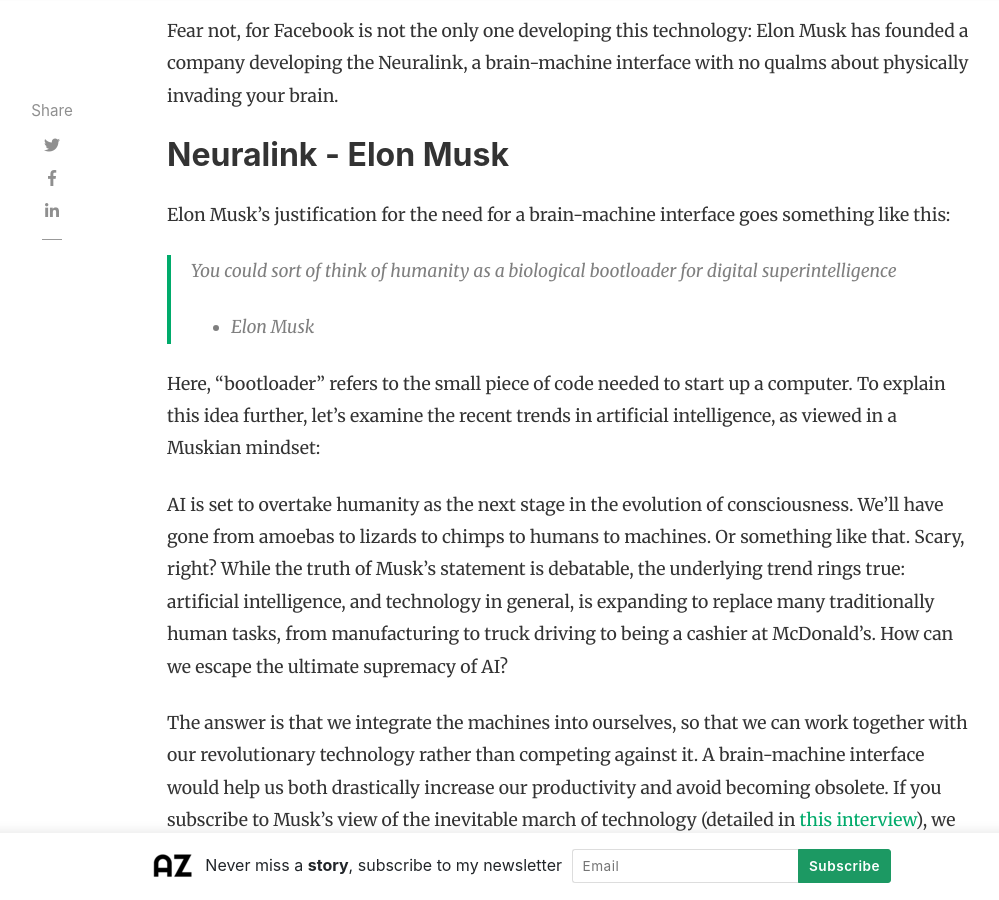
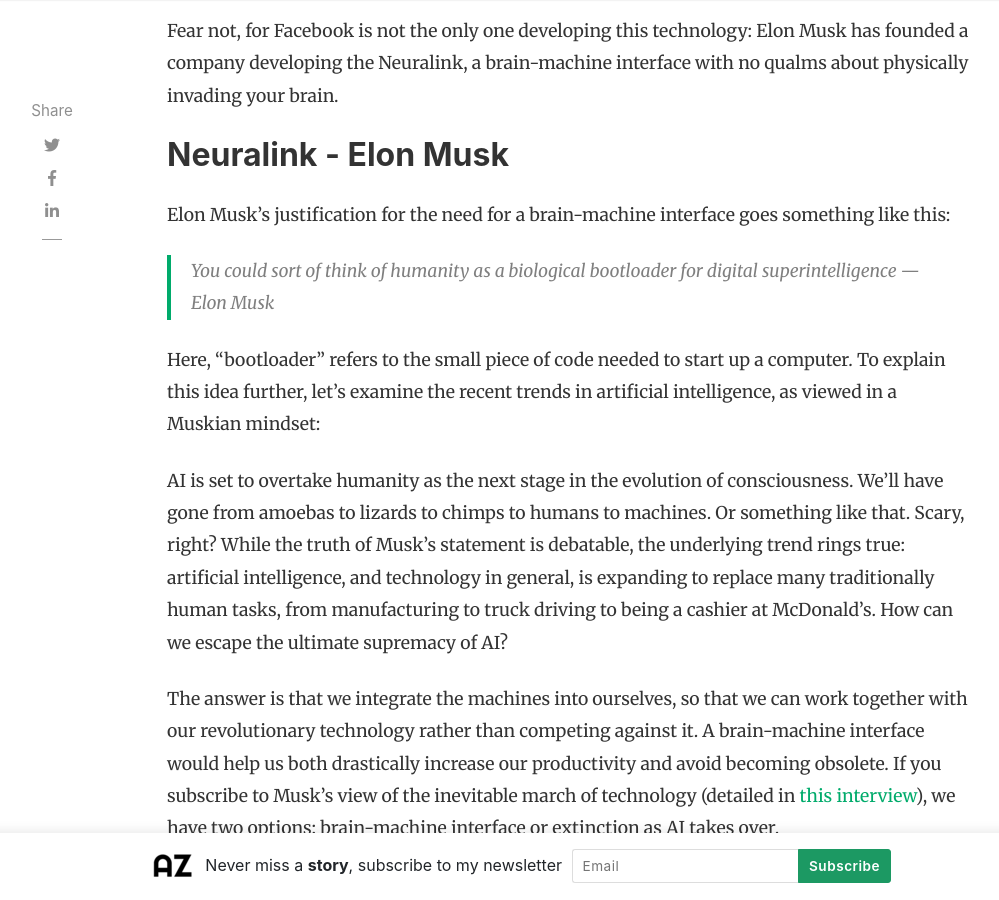
Before and after one commit to anthony-zhou/anthonyzhou.me, a Jekyll site: the page built from _posts/2020-2-3-brain-machine-interface.md, in a window 1280 px wide and 900 px high, scrolled down 3186 px. Shown: the whole window, without its empty margins (118-1117 px from the left). Built offline with Jekyll 4.4.1, drawn with Linux system fonts in a browser that asks for light colours; nearby versions of some CDN libraries; comment, search, counter and statistics services are not loaded; some of the changed text lies outside the part shown.

Commit message:
Remove notice and fix formatting

```diff
--- a/_layouts/default.html
+++ b/_layouts/default.html
@@ -166,9 +166,9 @@
             <div class="col-md-6 col-sm-6 text-center text-lg-left">
                 Copyright © {{ site.time | date: "%Y" }} {{ site.name }}
             </div>
-            <div class="col-md-6 col-sm-6 text-center text-lg-right">
+            <!-- <div class="col-md-6 col-sm-6 text-center text-lg-right">
                 <a target="_blank" href="https://www.wowthemes.net/mediumish-free-jekyll-template/">Mediumish Jekyll Theme</a> by WowThemes.net
-            </div>
+            </div> -->
         </div>
     </div>
 </footer>
--- a/_posts/2020-2-3-brain-machine-interface.md
+++ b/_posts/2020-2-3-brain-machine-interface.md
@@ -40,7 +40,7 @@
 Elon Musk's justification for the need for a brain-machine interface goes something like this:
 
 > You could sort of think of humanity as a biological bootloader for digital superintelligence
-> - Elon Musk
+> — Elon Musk
 
 Here, "bootloader" refers to the small piece of code needed to start up a computer. To explain this idea further, let's examine the recent trends in artificial intelligence, as viewed in a Muskian mindset:
 
```
Also changed, not shown: 3 other files.
